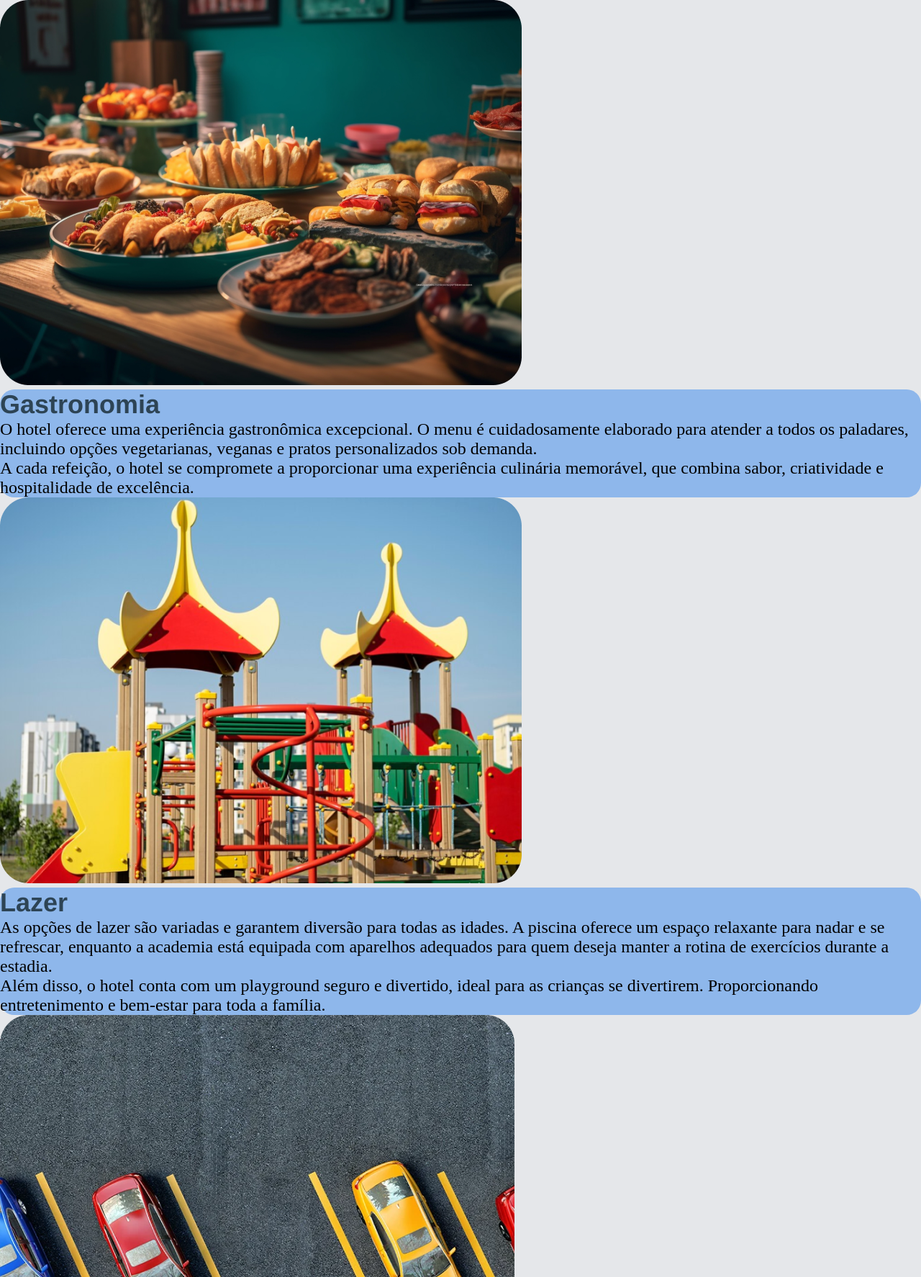
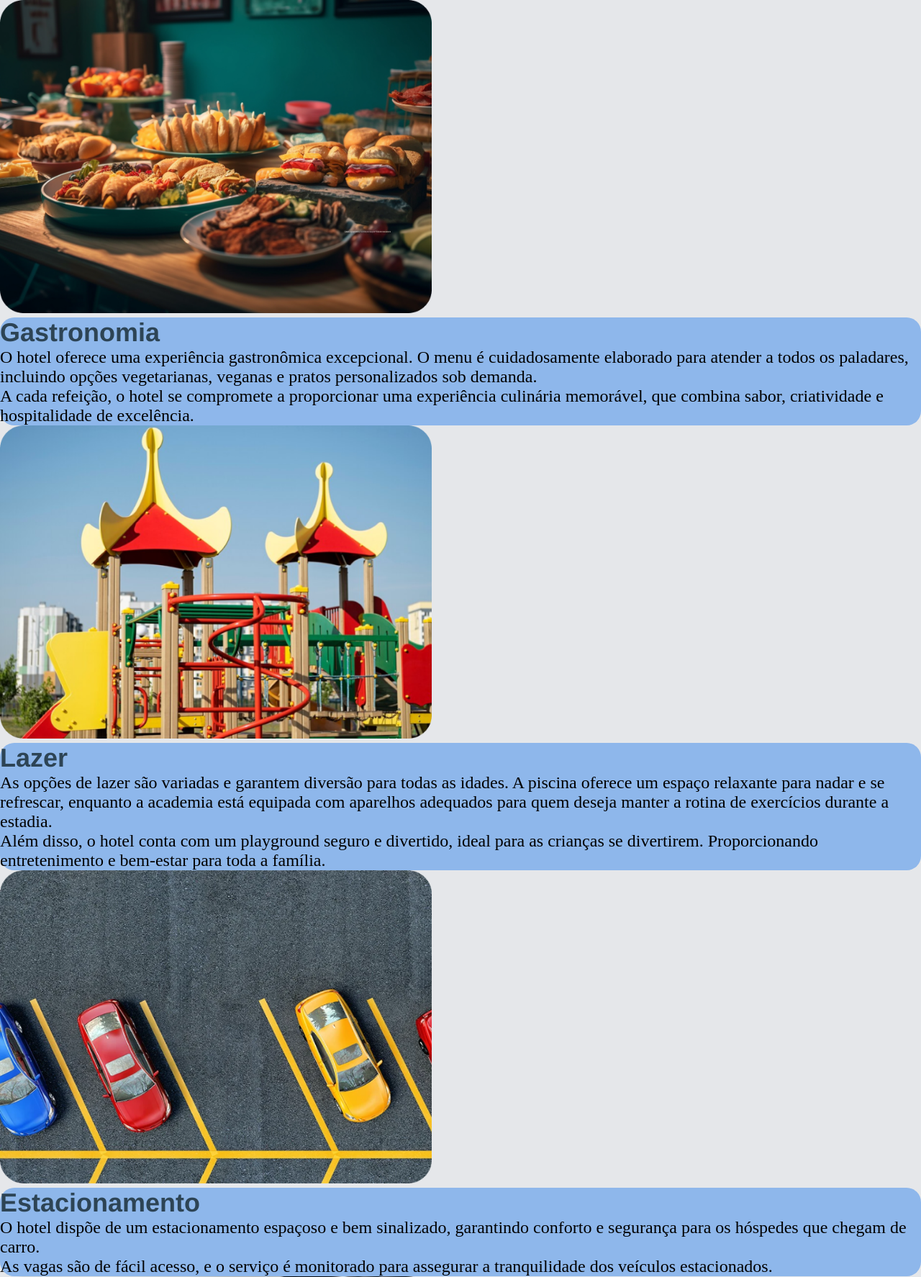
Before and after one commit to lucasbalderrama/hostcenter, a PHP site: page /servicos.html in a window 1280 px wide. Shown: the part 108-1882 px from the top of the page at 72% size. Run offline with PHP 8.4, Linux system fonts and the light colour scheme.

Commit message:
tamanho imagens

```diff
--- a/css/servicos.css
+++ b/css/servicos.css
@@ -73,3 +73,8 @@ h2{
     background-color: #8EB7EB;
     border-radius: 20px;
 }
+
+.img{
+    width: 600px;
+    height: 435px;
+}
--- a/servicos.html
+++ b/servicos.html
@@ -26,7 +26,7 @@
     <section>
         <div>
             <div>
-                <img src="./img/comida.png" alt="">
+                <img class="img" src="./img/comida.png" alt="">
                 <div class="fundo-texto">
                     <h2>Gastronomia</h2>
                     <p>O hotel oferece uma experiência  gastronômica excepcional. O menu é cuidadosamente elaborado para atender a todos os paladares, incluindo opções vegetarianas, veganas e pratos personalizados sob demanda.</p>
@@ -35,7 +35,7 @@
             </div>
 
             <div>
-                <img src="./img/parque.png" alt="">
+                <img class="img" src="./img/parque.png" alt="">
                 <div class="fundo-texto">
                     <h2>Lazer</h2>
                     <p>As opções de lazer são variadas e garantem diversão para todas as idades. A piscina oferece um espaço relaxante para nadar e se refrescar, enquanto a academia está equipada com aparelhos adequados para quem deseja manter a rotina de exercícios durante a estadia.</p>
@@ -44,7 +44,7 @@
             </div>
 
             <div>
-                <img src="./img/estacionamento.png" alt="">
+                <img class="img" src="./img/estacionamento.png" alt="">
                 <div class="fundo-texto">
                     <h2>Estacionamento</h2>
                     <p>O hotel dispõe de um estacionamento espaçoso e bem sinalizado, garantindo conforto e segurança para os hóspedes que chegam de carro.</p>
@@ -53,7 +53,7 @@
             </div>
 
             <div>
-                <img src="./img/limpeza.png" alt="">
+                <img class="img" src="./img/limpeza.png" alt="">
                 <div class="fundo-texto">
                     <h2>Limpeza</h2>
                     <p>A equipe de limpeza é dedicada a manter todos os ambientes impecáveis, assegurando uma estadia confortável e agradável. Os serviços incluem limpeza diária dos quartos, troca de roupas de cama e toalhas, e reabastecimento de itens de higiene.</p>
```
